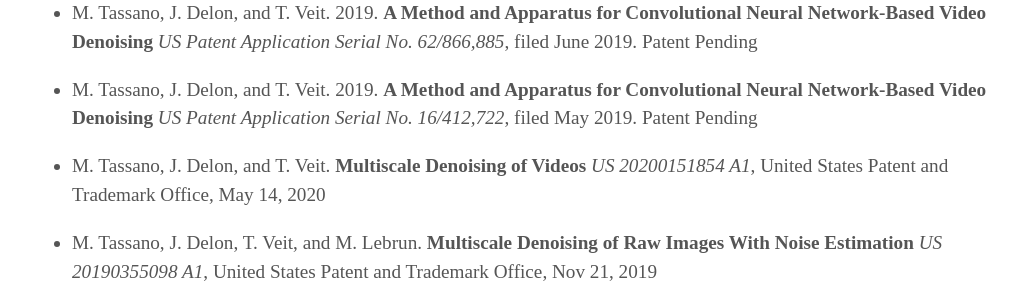
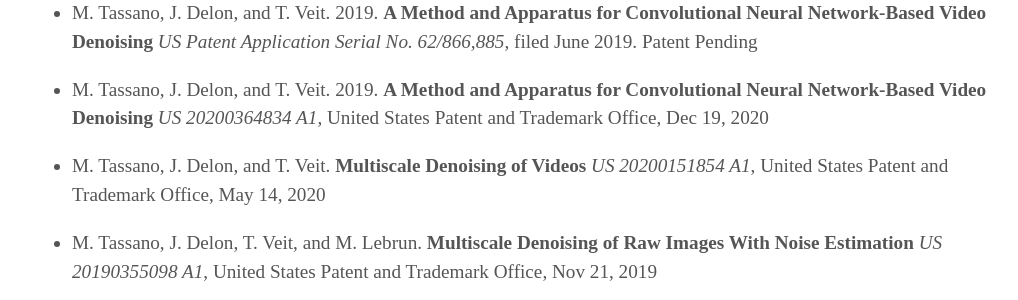
Before and after one commit to m-tassano/m-tassano.github.io, a Jekyll site: the page built from index.md, in a window 1280 px wide and 900 px high, scrolled down 2625 px. Shown: the part 153-453 px from the top of the window, without its empty margins (128-1146 px from the left). Built offline with Jekyll 4.4.1, drawn with Linux system fonts in a browser that asks for light colours; some web fonts are replaced.

Commit message:
Update about.html

```diff
--- a/_includes/about.html
+++ b/_includes/about.html
@@ -45,7 +45,7 @@
 
 - M. Tassano, J. Delon, and T. Veit. 2019. **A Method and Apparatus for Convolutional Neural Network-Based Video Denoising** _US Patent Application Serial No. 62/866,885_, filed June 2019. Patent Pending
 
-- M. Tassano, J. Delon, and T. Veit. 2019. **A Method and Apparatus for Convolutional Neural Network-Based Video Denoising** _US Patent Application Serial No. 16/412,722_, filed May 2019. Patent Pending
+- M. Tassano, J. Delon, and T. Veit. 2019. **A Method and Apparatus for Convolutional Neural Network-Based Video Denoising** _US 20200364834 A1_, United States Patent and Trademark Office, Dec 19, 2020
 
 - M. Tassano, J. Delon, and T. Veit. **Multiscale Denoising of Videos** _US 20200151854 A1_, United States Patent and Trademark Office, May 14, 2020
 
```
